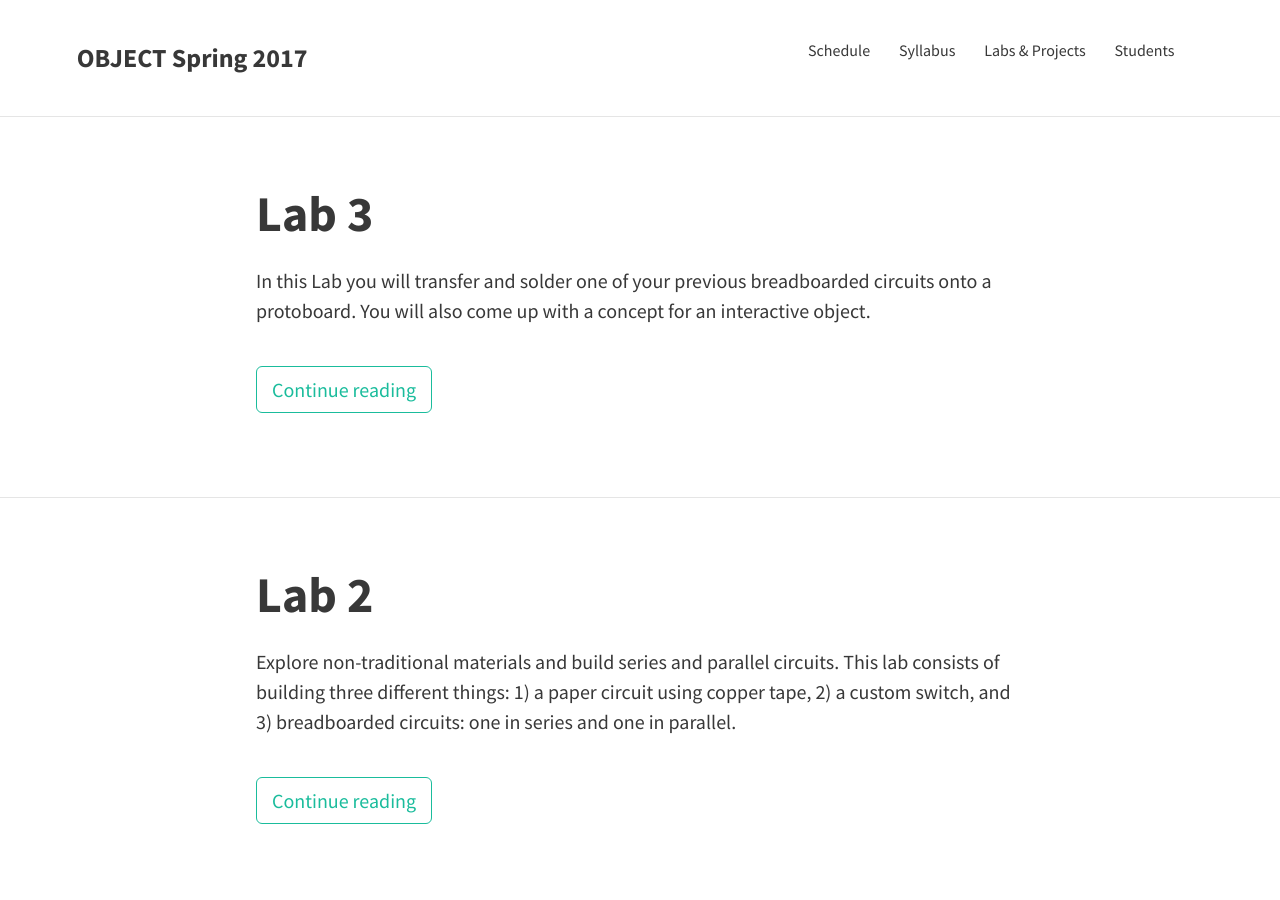
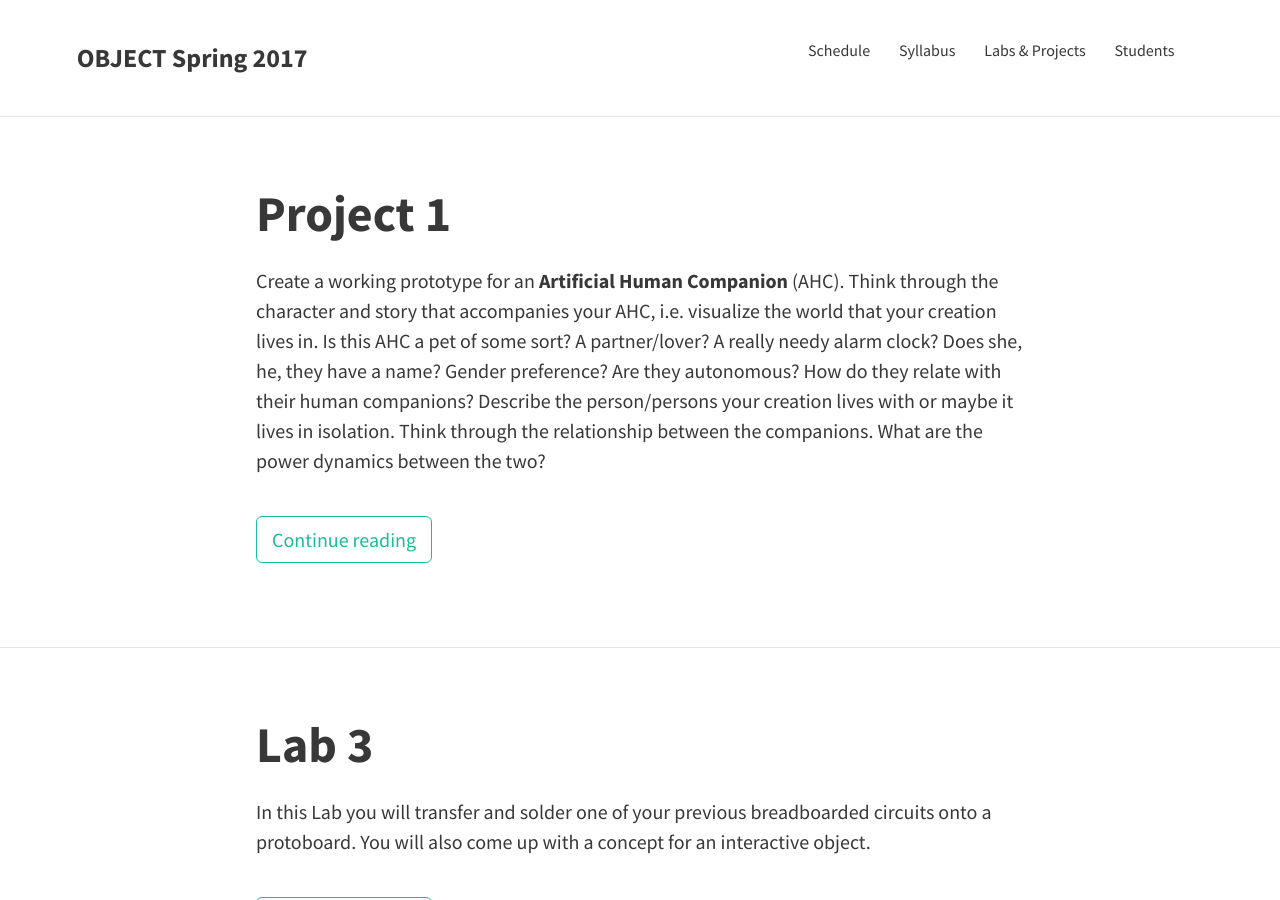
Before and after one commit to coloringchaos/object-spring-17, a Jekyll site: the page built from index.html, in a window 1280 px wide and 900 px high. Built offline with Jekyll 4.4.1, drawn with Linux system fonts in a browser that asks for light colours; nearby versions of some CDN libraries; the list of posts is cut into pages by our own code.

Commit message:
project 2

```diff
--- /dev/null
+++ b/_posts/2017-2-2-project1.md
@@ -0,0 +1,36 @@
+---
+layout: post
+title: Project 1
+permalink: /project-1/
+---
+
+Create a working prototype for an **Artificial Human Companion** (AHC). Think through the character and story that accompanies your AHC, i.e. visualize the world that your creation lives in. Is this AHC a pet of some sort? A partner/lover? A really needy alarm clock? Does she, he, they have a name? Gender preference? Are they autonomous? How do they relate with their human companions? Describe the person/persons your creation lives with or maybe it lives in isolation. Think through the relationship between the companions. What are the power dynamics between the two?
+
+While a working prototype is required, this is also an exercise in design fiction. Be as practical or fantastical as you want, all the while critically thinking through the relationship between humans and computers. You will be evaluated on your concept.
+
+<br>
+**Checkpoints:**
+
+- Thursday, February 16th - project proposal due in class
+- Thursday, March 2nd - first iteration due / show a working-prototype in class
+- **Tuesday, March 14th** - in class demo / presentation of your working project
+- Friday, March 17th by end-of-day - final documentation due on your blog
+
+<br>
+**Your final blog documentation must include:**
+
++ a formal description / summary of the project (~500 words)
++ ACH in situ (whatever format you chose)
++ high-quality photos of the finished object
++ video of your working project
++ schematic drawing of your circuit (created in Fritzing or EagleCAD)
++ the code for your project
+
+<br>
+**Project Evaluation Criteria: 20% each** <br>
+Concept, Hardware, Software, Enclosure, Presentation/Documentation <br>
+
+You are expected to document your work thoroughly on your blog as you go - your grade for this project will largely be based on your in-class demonstration and on the documentation you publish to your blog. Include details of all phases of the project. Include a project summary as well, explaining what the system you built is, what it does, and what purpose it’s intended to serve. Your summary should introduce the project as if the reader has never heard of the project before.
+
+<br>
+**Project 1 is worth 150pts**
```
Also changed, not shown: schedule.md (+2 -2 lines), syllabus.md (+5 -0 lines).
